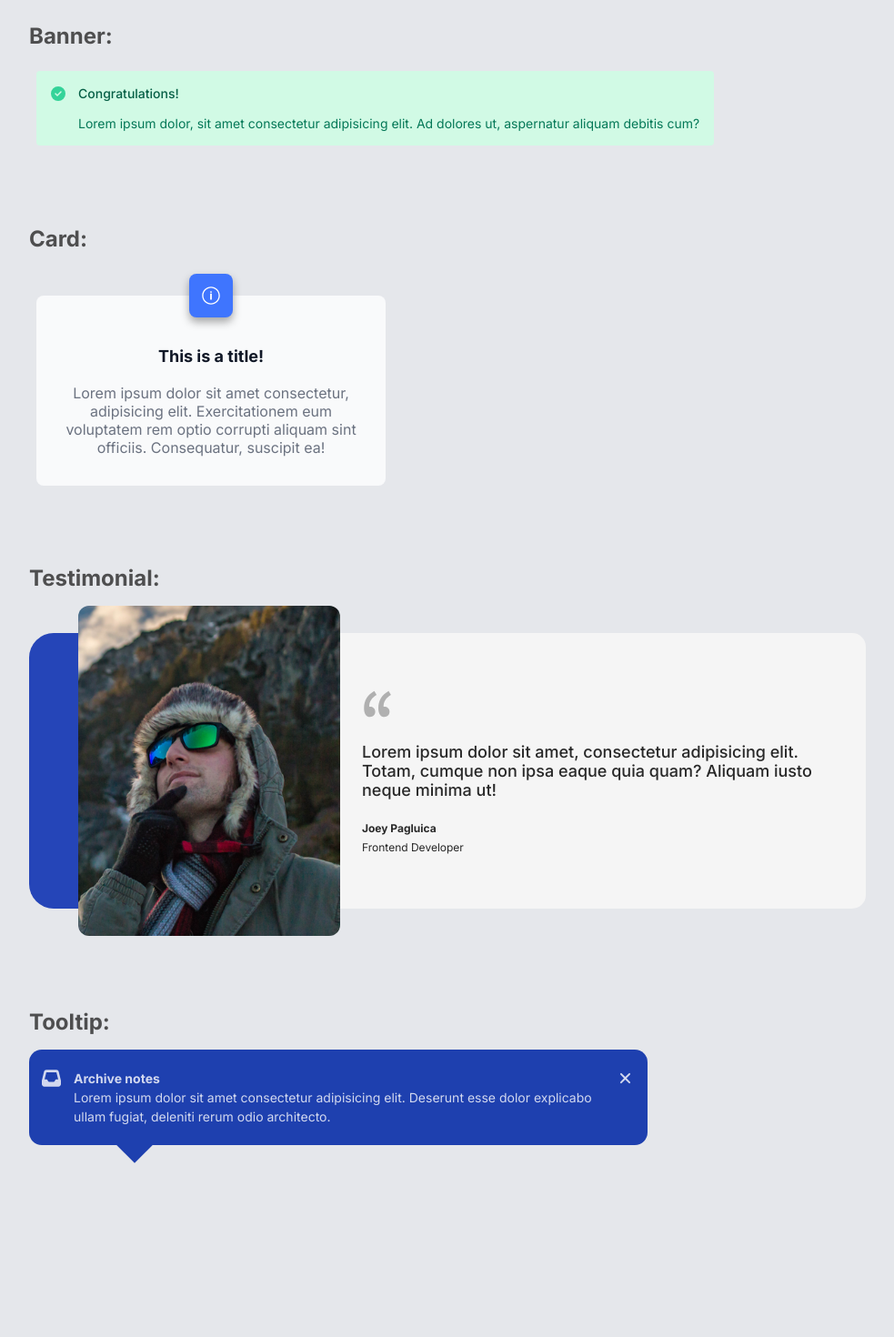
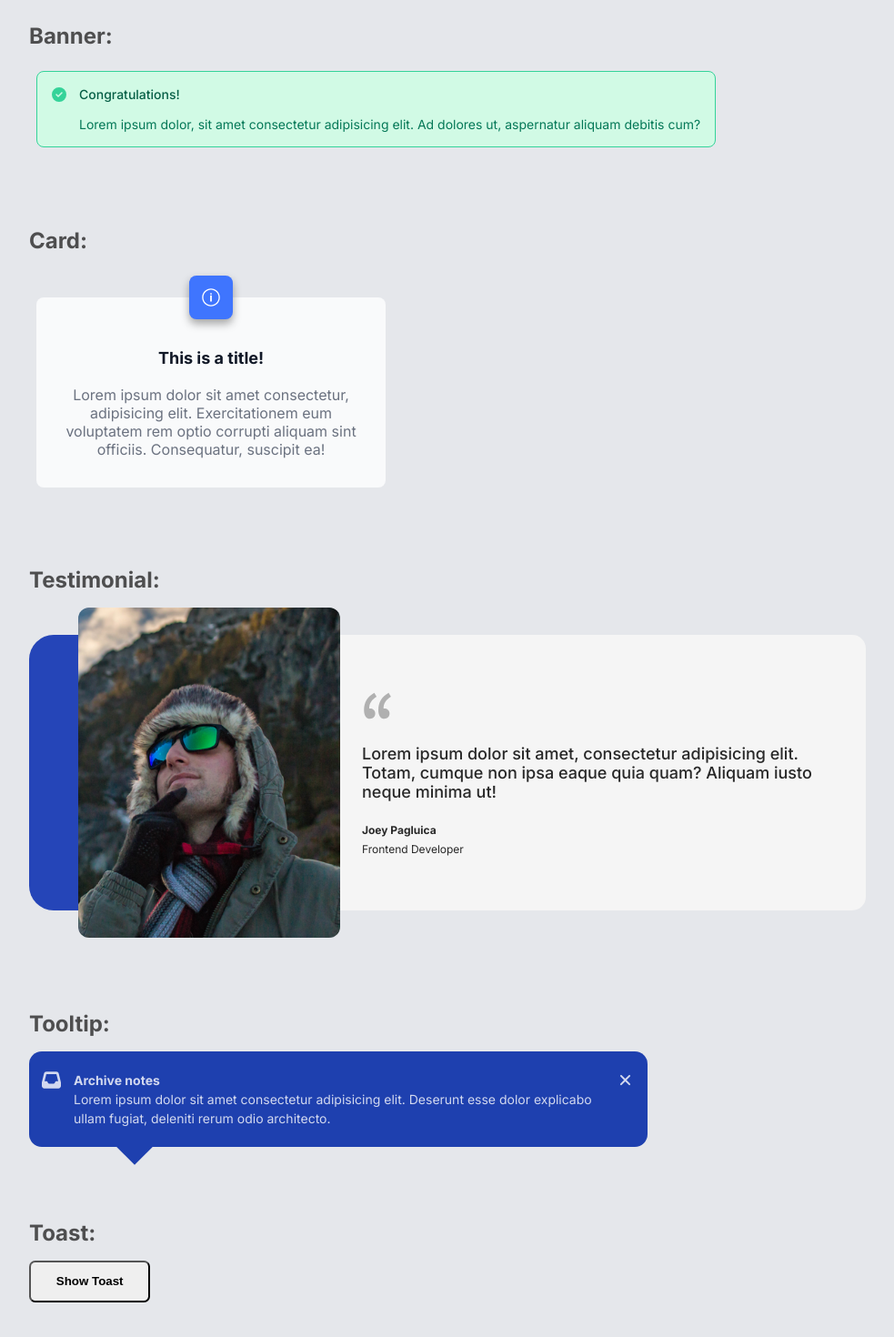
Before and after one commit to MadHapps/Module-11---Component-Library-, a React (Vite) app: page / in a window 1280 px wide. Shown: the part 200-1670 px from the top of the page at 91% size, without its empty margins (0-983 px from the left). Before the commit the page ends 1579 px from the top, so only its background shows below. Built offline with nearby package versions, Linux system fonts and the light colour scheme.

Commit message:
Created Toast component with test button

```diff
--- a/src/App.css
+++ b/src/App.css
@@ -15,3 +15,10 @@
 .component-display {
   gap: 1em;
 }
+
+.toast-button {
+  width: 10em;
+  padding: 1em;
+  border-radius: .5em;
+  font-weight: 600
+}
--- a/src/App.jsx
+++ b/src/App.jsx
@@ -4,9 +4,21 @@ import Banner from "./Components/Banners/Banner";
 import Card from "./Components/Cards/Card";
 import Testimonial from "./Components/Testimonials/Testimonial";
 import Tooltip from "./Components/Tooltip/Tooltip";
+import Toast from "./Components/Toast/Toast";
 import { FaInbox } from "react-icons/fa6";
+import Portal from "./Components/Portal";
+import { useState } from "react";
 
 function App() {
+  const [showToast, setShowToast] = useState(false);
+
+  const handleShowToast = () => {
+    setShowToast(true);
+    setTimeout(() => {
+      setShowToast(false);
+    }, 3000); // Hide toast after 3 seconds
+  };
+
   return (
     <div className="components-wrapper">
       <div className="component-display">
@@ -58,6 +70,18 @@ function App() {
           dolor explicabo ullam fugiat, deleniti rerum odio architecto.
         </Tooltip>
       </div>
+
+      <div className="component-display">
+        <h2>Toast:</h2>
+        <button className="toast-button" onClick={handleShowToast}>Show Toast</button>
+        {showToast && (
+          <Portal>
+            <Toast condition="error" title="Error">
+              Please re-save your work again.
+            </Toast>
+          </Portal>
+        )}
+      </div>
     </div>
   );
 }
--- a/src/Components/Banners/Banner.css
+++ b/src/Components/Banners/Banner.css
@@ -7,7 +7,8 @@
   grid-template-rows: auto 1fr;
   padding: 1em;
   margin: 0.5em;
-  border-radius: 0.25em;
+  border-radius: 0.5em;
+  border: 1px solid #CCCCCC;
   background-color: #f5f5f5;
 }
 
@@ -52,6 +53,7 @@
 /* SUCCESS */
 .success {
   background-color: var(--green-bg);
+  border-color: var(--green-icon)
 }
 
 .success > .banner-icon {
@@ -69,6 +71,7 @@
 /* WARNING */
 .warning {
   background-color: var(--yellow-bg);
+  border-color: var(--yellow-icon)
 }
 
 .warning > .banner-icon {
@@ -86,6 +89,7 @@
 /* ERROR */
 .error {
   background-color: var(--red-bg);
+  border-color: var(--red-icon)
 }
 
 .error > .banner-icon {
@@ -103,6 +107,8 @@
 /* ERROR */
 .neutral {
   background-color: var(--blue-bg);
+  border-color: var(--blue-icon)
+
 }
 
 .neutral > .banner-icon {
--- /dev/null
+++ b/src/Components/Portal.jsx
@@ -0,0 +1,5 @@
+import { createPortal } from "react-dom";
+
+export default function Portal({ children }) {
+  return createPortal(children, document.body);
+}
--- /dev/null
+++ b/src/Components/Toast/Toast.css
@@ -0,0 +1,5 @@
+.toast {
+    position: fixed;
+    bottom: 2.5%;
+    right: 2.5%;
+}
--- /dev/null
+++ b/src/Components/Toast/Toast.jsx
@@ -0,0 +1,13 @@
+/* eslint-disable react/prop-types */
+import "./Toast.css";
+import Banner from "../Banners/Banner";
+
+export default function Toast({ condition, title, children }) {
+  return (
+    <div className="toast">
+      <Banner condition={condition} title={title}>
+        {children}
+      </Banner>
+    </div>
+  );
+}
```
